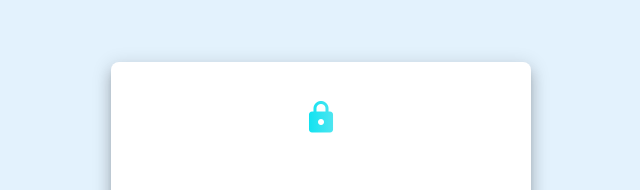
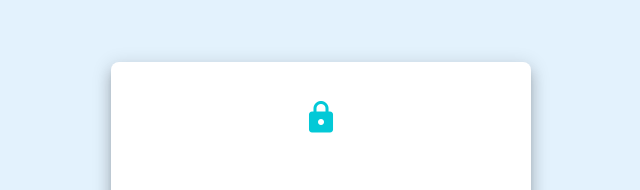
Before and after one commit to Softguidearkarphyo/reporting-system, a Vue app: page / in a window 1280 px wide. Shown: the part 177-367 px from the top of the page, without its empty margins (319-959 px from the left). Built offline with nearby package versions, Linux system fonts and the light colour scheme.

Commit message:
Fix Layout Commit

```diff
--- a/src/components/authentication/Login.vue
+++ b/src/components/authentication/Login.vue
@@ -14,7 +14,7 @@
       >
         <div class="d-flex justify-center mb-5">
           <v-avatar size="64" color="transparent">
-            <v-icon size="36" class="gradient-icon">mdi-lock</v-icon>
+            <v-icon size="36" color="primary">mdi-lock</v-icon>
           </v-avatar>
         </div>
         <v-form @submit.prevent="handleLogin">
@@ -99,15 +99,4 @@ export default {
 };
 </script>
 
-<style scoped>
-.gradient-icon {
-  background: linear-gradient(90deg, #02e2f1, #5de6f0);
-  -webkit-background-clip: text;
-  -webkit-text-fill-color: transparent;
-  filter: drop-shadow(0 1px 1px #02e2f1(33, 150, 243, 0.5));
-}
-
-.gradient-btn:hover {
-  background: linear-gradient(90deg, #1976d2, #1e88e5);
-}
-</style>
+<style scoped></style>
--- a/src/components/bases/BaseTitle.vue
+++ b/src/components/bases/BaseTitle.vue
@@ -17,6 +17,6 @@ defineProps({
 
 <style scoped>
 h3 {
-  color: black;
+  color: rgb(var(--v-theme-font));
 }
 </style>
--- a/src/components/navbar/ProfileIcon.vue
+++ b/src/components/navbar/ProfileIcon.vue
@@ -42,7 +42,7 @@ export default {
     ...mapActions(useAuthStore, ['logout']),
     async handleLogout() {
       await this.logout();
-      this.$router.push('/'); // Redirect to home or login
+      this.$router.push('/');
     },
   },
 };
--- a/src/pages/layout/TopNavbar.vue
+++ b/src/pages/layout/TopNavbar.vue
@@ -1,5 +1,5 @@
 <template>
-  <v-app-bar color="surface" app dark clipped-left>
+  <v-app-bar color="surface" flat clipped-left>
     <v-app-bar-nav-icon @click="toggle">
       <v-icon>mdi-view-headline</v-icon>
     </v-app-bar-nav-icon>
@@ -40,4 +40,10 @@ function setLang() {
 ::v-deep(.v-icon) {
   color: rgb(var(--v-theme-secondary)) !important;
 }
+.v-theme--light .v-app-bar {
+  border-bottom: 1px solid rgba(97, 97, 97, 0.336) !important;
+}
+.v-theme--dark .v-app-bar {
+  border-bottom: 1px solid rgba(173, 173, 173, 0.336) !important;
+}
 </style>
--- a/src/plugins/vuetify.js
+++ b/src/plugins/vuetify.js
@@ -29,6 +29,7 @@ const vuetify = createVuetify({
           secondary: colorThemes[savedColor].secondaryLight,
           background: '#f6f6f6',
           surface: '#ffffff',
+          font: '#11142D',
           dark: '#11142D',
           'on-surface': '#11142D',
           error: '#B00020',
@@ -39,8 +40,9 @@ const vuetify = createVuetify({
         colors: {
           primary: colorThemes[savedColor].dark,
           secondary: colorThemes[savedColor].secondaryDark,
-          background: '#f6f6f6',
+          background: '#0a0e24',
           dark: '#11142D',
+          font: '#ffffff',
           surface: '#010724',
           'on-surface': '#FFFFFF',
           error: '#B00020',
--- a/src/stores/auth/auth.js
+++ b/src/stores/auth/auth.js
@@ -29,7 +29,6 @@ export const useAuthStore = defineStore('auth', {
     },
 
     logout() {
-      alert('Logout successful');
       this.token = null;
       this.staff = null;
       localStorage.removeItem('token');
```
